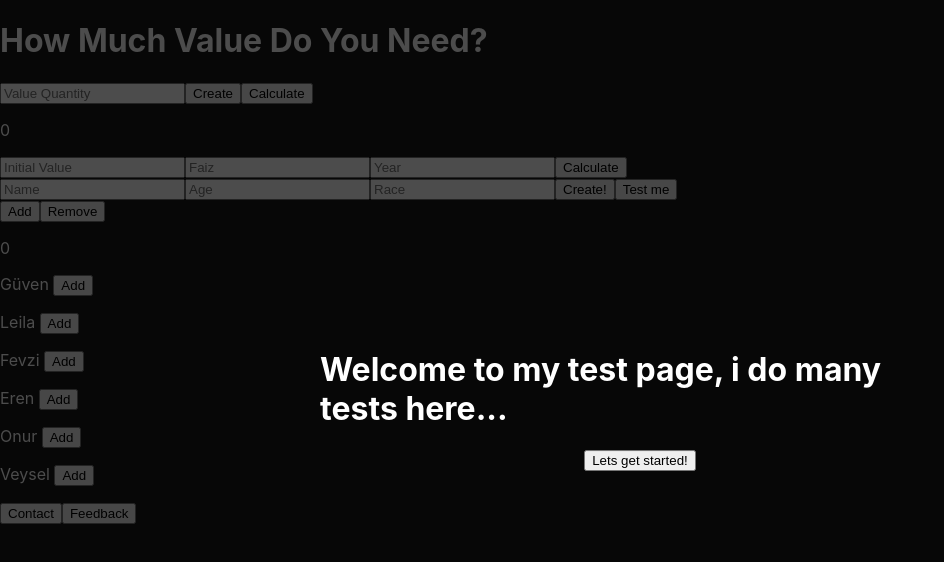
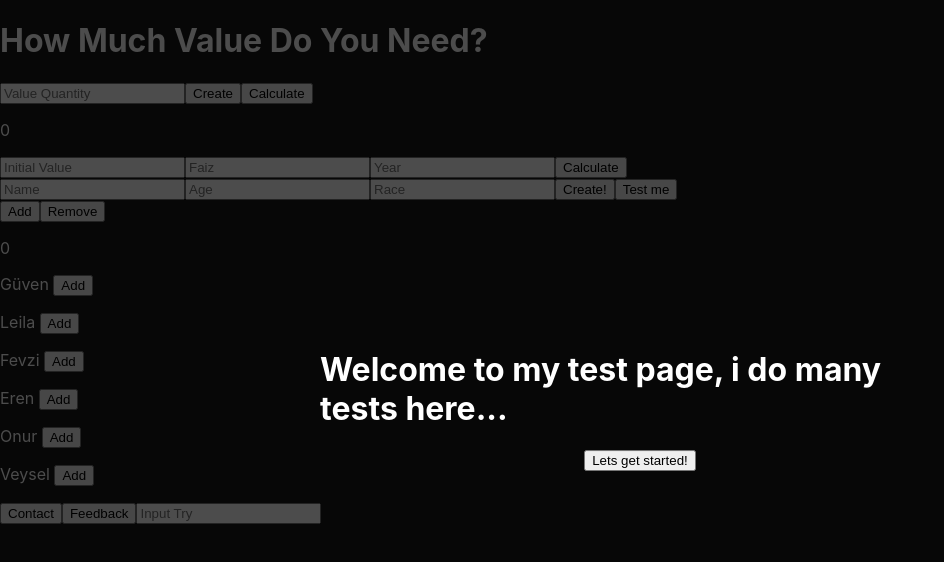
Before and after one commit to guvenfazli/To-Do-List-w-React, a React (Create React App) app in the folder theater/: page / in a window 1280 px wide. Shown: the top 562 px of the page, without its empty margins (0-944 px from the left). Built offline with nearby package versions, Linux system fonts and the light colour scheme.

Commit message:
Ref tests started

```diff
--- a/theater/src/App.jsx
+++ b/theater/src/App.jsx
@@ -1,5 +1,5 @@
 import './App.css';
-import { useState } from 'react';
+import { useState, useRef } from 'react';
 import Welcome from './Components/Welcome';
 
 
@@ -269,7 +269,7 @@ function App() {
           </div>}
 
 
-
+            <input placeholder='Input Try' />
 
 
     </>
```
